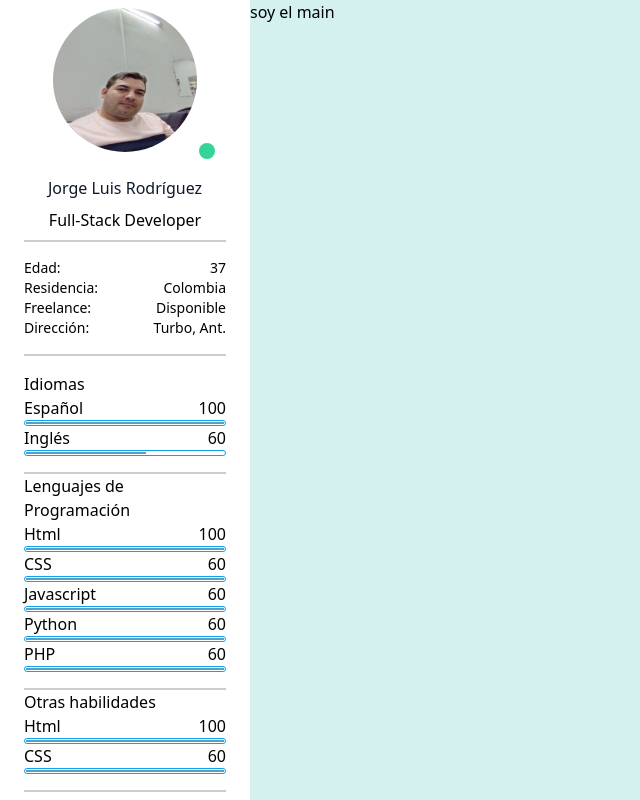
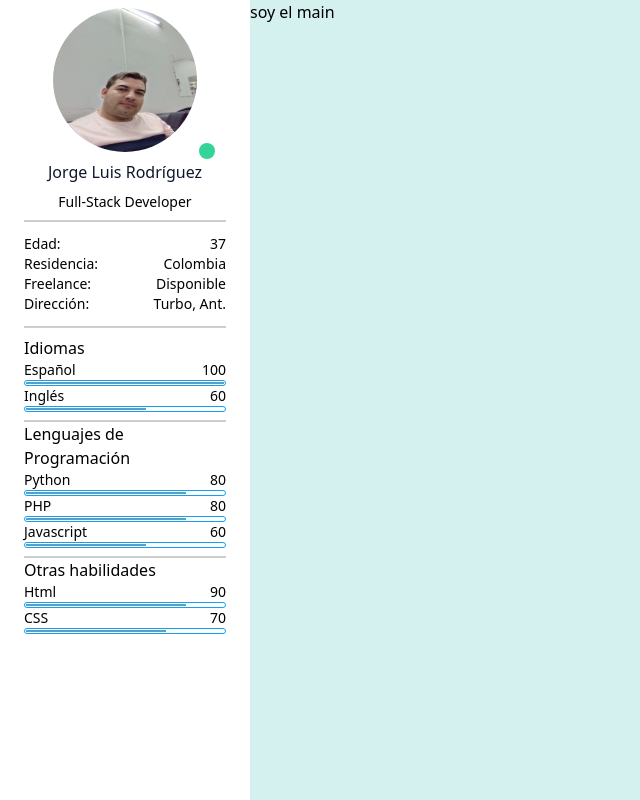
Before and after one commit to joluro86/hoja-de-vida, a Next.js app: page / in a window 1280 px wide. Shown: the whole page, without its empty margins (0-640 px from the left). Built offline with nearby package versions, Linux system fonts and the light colour scheme.

Commit message:
Estilos porcentajes

```diff
--- a/components/Foto-aside.tsx
+++ b/components/Foto-aside.tsx
@@ -4,13 +4,13 @@ import { LineaHorizontal } from './Border_bottom';
 
 const FotoComponent = () => {
   return (
-    <div className='flex flex-col items-center gap-2 pb-4 relative'>
+    <div className='flex flex-col items-center gap-2 pb-2 relative'>
       <img src="/img/foto_menu.jpeg" alt="Foto de hoja de vida" className='rounded-full w-36 h-36' />
       <span className='circulo_verde_foto'></span>
-      <span className='font-medium text-slate-900 mt-4'>Jorge Luis Rodríguez</span>
-      <span>Full-Stack Developer</span>
+      <span className='font-medium text-slate-900'>Jorge Luis Rodríguez</span>
+      <span className='font-sm text-sm'>Full-Stack Developer</span>
       <LineaHorizontal/>
-      <div className='flex flex-col w-full py-2 text-sm'>
+      <div className='flex flex-col w-full py-1 text-sm'>
         <div className='flex justify-between'>
           <span>Edad:</span>
           <span>37</span>
--- a/components/Menu-izquierdo.tsx
+++ b/components/Menu-izquierdo.tsx
@@ -14,30 +14,25 @@ const Menu_izquierdo = () => {
         <Skills titulo="Idiomas" />
         <Skill skill='Español' porcentaje='100' barraClaseAdicional='barra_español' />
         <Skill skill='Inglés' porcentaje='60' barraClaseAdicional='barra_ingles' />
-        <div className='mt-4 w-full'>
+        <div className='mt-2 w-full'>
           <LineaHorizontal />
         </div>
       </div>
 
       <div>
         <Skills titulo="Lenguajes de Programación" />
-        <Skill skill='Html' porcentaje='100' barraClaseAdicional='barra_html' />
-        <Skill skill='CSS' porcentaje='60' barraClaseAdicional='barra_css' />
+        <Skill skill='Python' porcentaje='80' barraClaseAdicional='barra_python' />
+        <Skill skill='PHP' porcentaje='80' barraClaseAdicional='barra_php' />
         <Skill skill='Javascript' porcentaje='60' barraClaseAdicional='barra_js' />
-        <Skill skill='Python' porcentaje='60' barraClaseAdicional='barra_python' />
-        <Skill skill='PHP' porcentaje='60' barraClaseAdicional='barra_php' />
-        <div className='mt-4 w-full'>
+        <div className='mt-2 w-full'>
           <LineaHorizontal />
         </div>
       </div>
 
       <div>
         <Skills titulo="Otras habilidades" />
-        <Skill skill='Html' porcentaje='100' barraClaseAdicional='barra_html' />
-        <Skill skill='CSS' porcentaje='60' barraClaseAdicional='barra_css' />
-        <div className='mt-4 w-full'>
-          <LineaHorizontal />
-        </div>
+        <Skill skill='Html' porcentaje='90' barraClaseAdicional='barra_html' />
+        <Skill skill='CSS' porcentaje='70' barraClaseAdicional='barra_css' />
       </div>
 
     </aside>
--- a/components/Skill.tsx
+++ b/components/Skill.tsx
@@ -5,7 +5,7 @@ interface SkillProps {
 }
 const Skill = ({ skill, porcentaje, barraClaseAdicional }: SkillProps) => {
     return (
-        <div>
+        <div className="font-sm text-sm">
             <div className="flex justify-between">
                 <span>{skill}</span>
                 <span>{porcentaje}</span>
--- a/styles/globals.css
+++ b/styles/globals.css
@@ -59,6 +59,25 @@ aside {
     @apply w-3/5;
 }
 
+.barra_porcentaje.barra_js {
+    @apply w-3/5;
+}
+
+.barra_porcentaje.barra_php {
+    @apply w-4/5;
+}
+.barra_porcentaje.barra_python {
+    @apply w-4/5;
+}
+
+.barra_porcentaje.barra_html{
+    @apply w-4/5;
+}
+
+.barra_porcentaje.barra_css{
+    @apply w-[70%];
+}
+
 .idiomas.border_botton{
     width: 100%;
     background-color: blue;
```
